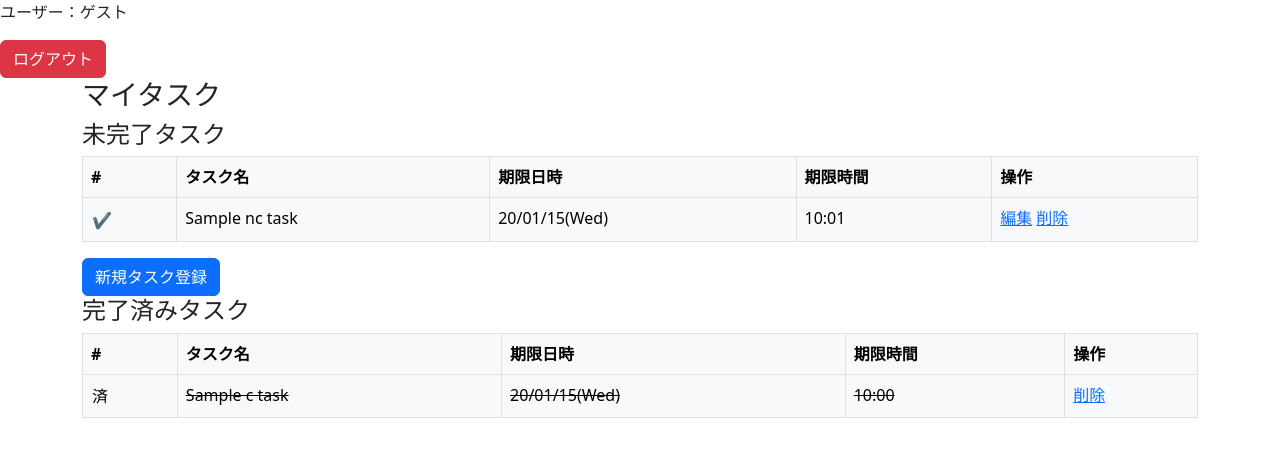
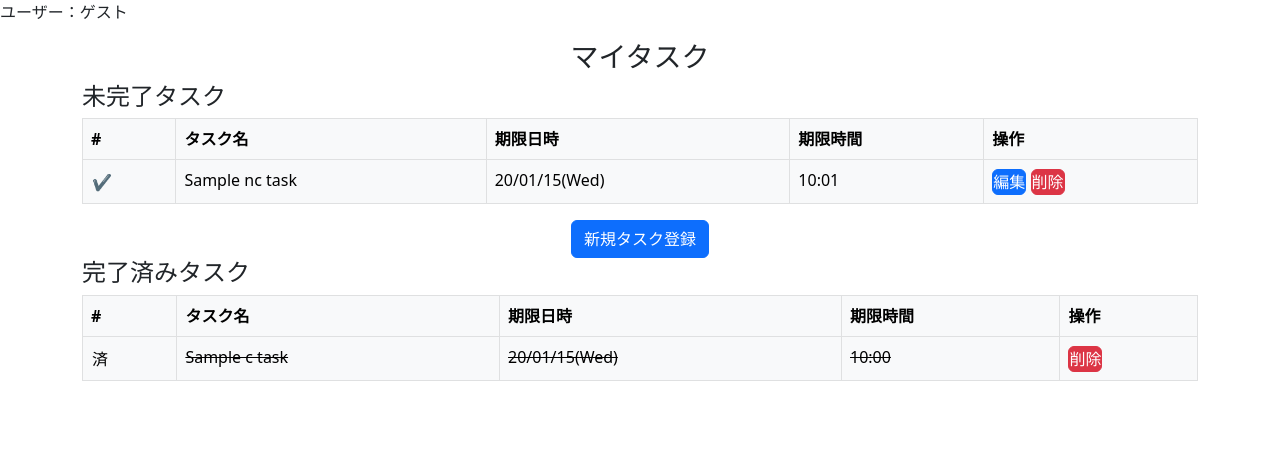
Before and after one commit to ShumpeiSeto/taskbell, a Python web app: template taskbell/templates/testtemp/my_task.html in a window 1280 px wide. Shown: the top 457 px of the page. Run offline with Jinja, Linux system fonts and the light colour scheme; the template is opened without the code that fills it: most values are stand-ins (such as "Sample title", 1, 10 or a date in 2020).

```diff
--- a/taskbell/static/style.css
+++ b/taskbell/static/style.css
@@ -196,4 +196,9 @@ section {
 
 .flash_message {
   color: red;
+  text-align: center;
 }
+.flash_message > li {
+  list-style: none;
+  font-style: bold;
+}
--- a/taskbell/templates/testtemp/layout.html
+++ b/taskbell/templates/testtemp/layout.html
@@ -4,7 +4,7 @@
   <meta charset="UTF-8">
   <meta name="viewport" content="width=device-width, initial-scale=1.0">
    <link href="https://cdn.jsdelivr.net/npm/bootstrap@5.3.0/dist/css/bootstrap.min.css" rel="stylesheet" integrity="sha384-9ndCyUaIbzAi2FUVXJi0CjmCapSmO7SnpJef0486qhLnuZ2cdeRhO02iuK6FUUVM" crossorigin="anonymous">
-   {# <link rel="stylesheet" href="{{ url_for('static', filename='style.css') }}"> #}
+   <link rel="stylesheet" href="{{ url_for('static', filename='style.css') }}">
   <title>{{ title }}</title>
 </head>
 <body>
@@ -12,10 +12,11 @@
     <nav>
       {% if current_user.is_authenticated %}
         <p>ユーザー：{{ current_user.username }}</p>
+        <a href="{{ url_for('logout') }}"><button type="button" class="btn btn-danger">ログアウト</button></a>
       {% else %}
         <p>ユーザー：ゲスト</p>
       {% endif %}
-      <a href="{{ url_for('logout') }}"><button type="button" class="btn btn-danger">ログアウト</button></a>
+      {# <a href="{{ url_for('logout') }}"><button type="button" class="btn btn-danger">ログアウト</button></a> #}
     </nav>
   </header>
   {% block content %}
--- a/taskbell/templates/testtemp/my_task.html
+++ b/taskbell/templates/testtemp/my_task.html
@@ -1,7 +1,7 @@
 {% extends 'testtemp/layout.html' %}
 {% block content %}
   <div class="container">
-    <h3>マイタスク</h3>
+    <h3 class="text-center">マイタスク</h3>
     <div class="row">
       <div class="col-12">
         <h4>未完了タスク</h4>
@@ -33,14 +33,16 @@
                   <label class="deadline" for="deadline">{{ nc_task['deadline'].strftime('%H:%m') }}</label>
                 </td>
                 <td>
-                  <a href="{{ url_for('edit_task', task_id=nc_task['task_id']) }}">編集</a>
-                  <a href="{{ url_for('delete_task', task_id=nc_task['task_id']) }}">削除</a>
+                  {# <a href="{{ url_for('edit_task', task_id=nc_task['task_id']) }}">編集</a> #}
+                  <a href="{{ url_for('edit_task', task_id=nc_task['task_id']) }}"><button type="button" class="btn btn-primary p-0">編集</button></a>
+                  {# <a href="{{ url_for('delete_task', task_id=nc_task['task_id']) }}">削除</a> #}
+                  <a href="{{ url_for('delete_task', task_id=nc_task['task_id']) }}"><button type="button" class="btn btn-danger p-0">削除</button></a>
                 </td>
               </tr>
             {% endfor %}
           </tbody>
         </table>
-        <div class="add_new_task_button">
+        <div class="add_new_task_button text-center">
           <a href="{{ url_for('add_task')}}">
           <button type="button" class="btn btn-primary">
           新規タスク登録
@@ -80,7 +82,8 @@
                   <label class="comp_task_deadline text-decoration-line-through" for="deadline">{{ c_task['deadline'].strftime('%H:%M')}}</label>
                 </td>
                 <td>
-                  <a href="{{ url_for('delete_task', task_id=c_task['task_id']) }}">削除</a>
+                  {# <a href="{{ url_for('delete_task', task_id=c_task['task_id']) }}">削除</a> #}
+                  <a href="{{ url_for('delete_task', task_id=c_task['task_id']) }}"><button type="button" class="btn btn-danger p-0">削除</button></a>
                 </td>
               </tr>
             {% endfor %}
```
Also changed, not shown: taskbell/templates/testtemp/delete_confirm_task.html (+14 -9 lines), taskbell/templates/testtemp/login.html (indentation only).
